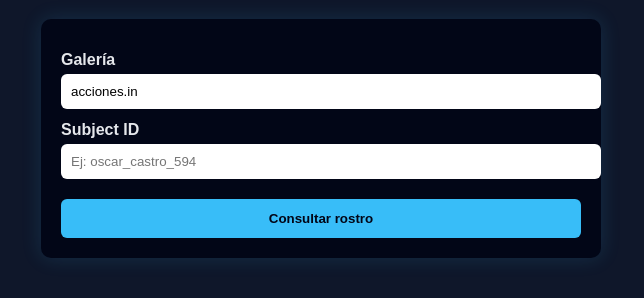
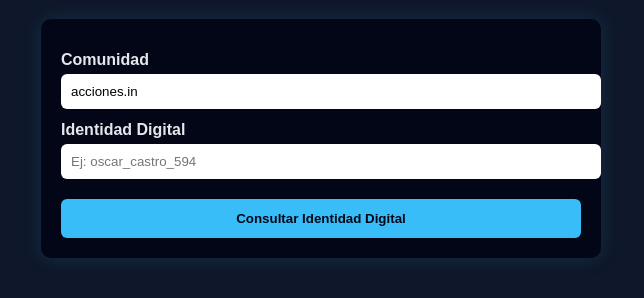
Before and after one commit to accionesin/kairos, a plain HTML site: page gallery_view_subject.html in a window 1280 px wide. Shown: the part 90-388 px from the top of the page, without its empty margins (319-963 px from the left). Drawn offline with Linux system fonts and the light colour scheme.

Commit message:
UX update

```diff
--- a/gallery_view_subject.html
+++ b/gallery_view_subject.html
@@ -102,13 +102,13 @@
   <h1>👤 AiDi – Consulta de Identidad Digital</h1>
 
   <div class="card">
-    <label>Galería</label>
+    <label>Comunidad</label>
     <input id="gallery" value="acciones.in" />
 
-    <label>Subject ID</label>
+    <label>Identidad Digital</label>
     <input id="subject" placeholder="Ej: oscar_castro_594" />
 
-    <button onclick="consultar()">Consultar rostro</button>
+    <button onclick="consultar()">Consultar Identidad Digital</button>
 
     <div id="resultado"></div>
   </div>
@@ -120,11 +120,11 @@
       const result = document.getElementById("resultado");
 
       if (!gallery || !subject) {
-        result.innerHTML = `<div class="result error">⚠️ Debes ingresar galería y subject_id</div>`;
+        result.innerHTML = `<div class="result error">⚠️ Debes ingresar comunidad e Identidad Digital</div>`;
         return;
       }
 
-      result.innerHTML = `<div class="result">⏳ Consultando información del rostro…</div>`;
+      result.innerHTML = `<div class="result">⏳ Consultando información de la Identidad Digital…</div>`;
 
       try {
         const res = await fetch("https://kairos.clubempx.workers.dev/gallery_view_subject", {
```
